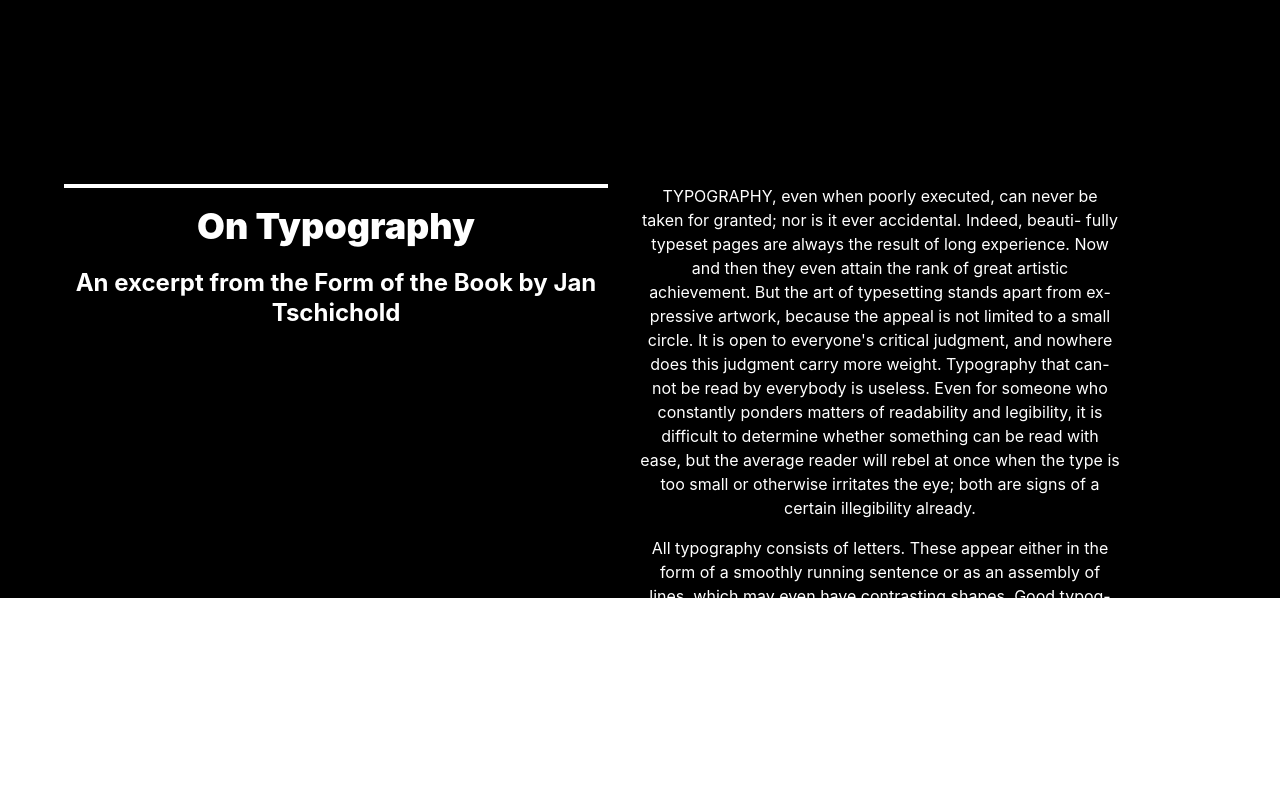
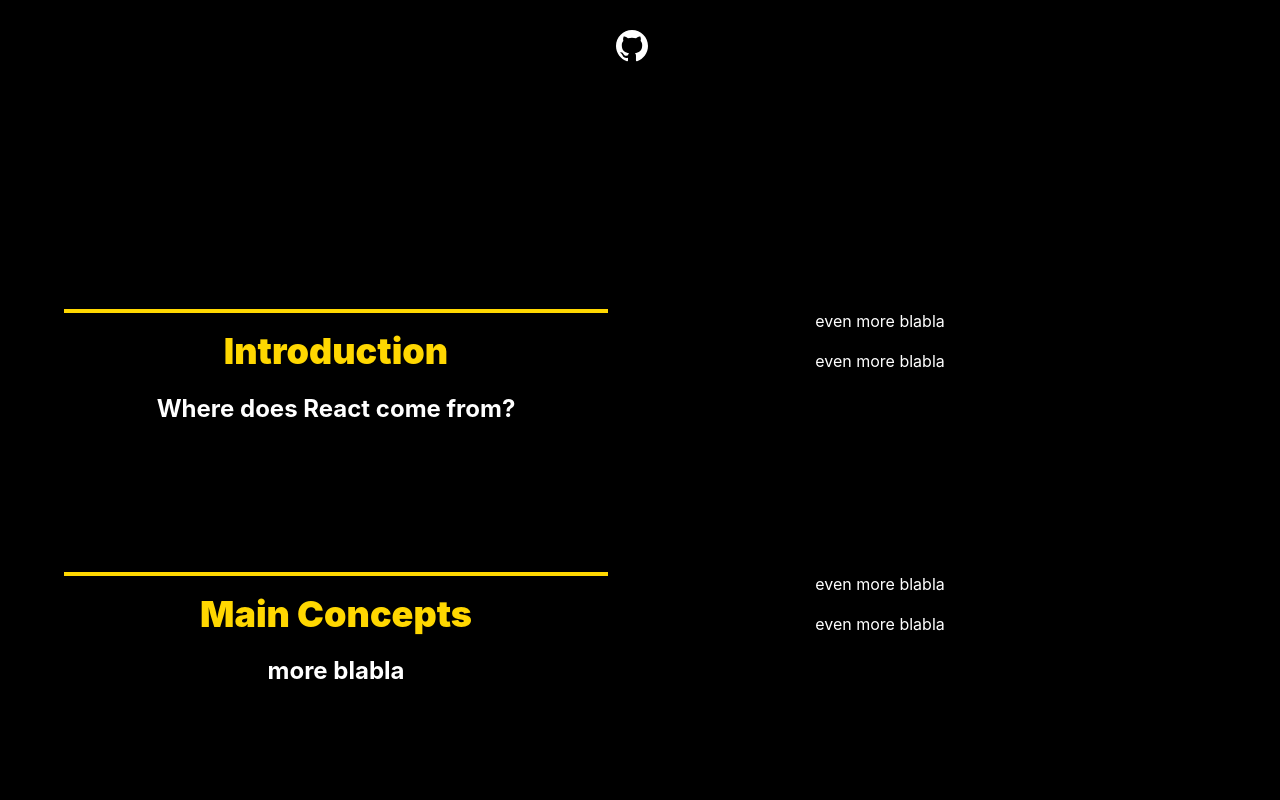
Before and after one commit to Bonk-Army/eportfolio_react, a React (Create React App) app: page / in a window 1280 px wide. Shown: the part 1000-1800 px from the top of the page. Built offline with nearby package versions, Linux system fonts and the light colour scheme.

Commit message:
:construction: working on slides component

```diff
--- a/public/index.html
+++ b/public/index.html
@@ -7,7 +7,7 @@
     <meta name="theme-color" content="#000000" />
     <meta
       name="description"
-      content="Web site created using create-react-app"
+      content="E-Portfolio React"
     />
     <link rel="apple-touch-icon" href="%PUBLIC_URL%/logo192.png" />
     <!--
@@ -24,7 +24,7 @@
       work correctly both with client-side routing and a non-root public URL.
       Learn how to configure a non-root public URL by running `npm run build`.
     -->
-    <title>React App</title>
+    <title>E-Portfolio React</title>
   </head>
   <body>
     <noscript>You need to enable JavaScript to run this app.</noscript>
--- a/src/components/cardlist/card-list.topics.js
+++ b/src/components/cardlist/card-list.topics.js
@@ -18,6 +18,7 @@
     {
         id: 4,
         name: 'Davids Presentation',
-        description: 'Obvious'
+        description: 'Obvious',
+        link: 'https://qt1337.github.io/Angular-ePortfolio/'
     },
 ];
--- a/src/components/slides/slide.component.jsx
+++ b/src/components/slides/slide.component.jsx
@@ -1,46 +1,33 @@
 import React from 'react';
 import 'tachyons';
+import {slides} from "./slides.text";
 
-const Slide = ({ topic, smallTopic, text }) => {
+const slide2 = slides;
+
+const Slide = ({ slides }) => {
     return (
-
-        <article className="white cf ph3 ph5-ns pv5 center">
+        <div>
+        {slide2.map(slide => (
+        <article className="yellow cf ph3 ph5-ns pv5 p5 center">
             <header className="fn fl-ns w-50-ns pr4-ns">
                 <h1 className="f2 lh-title fw9 mb3 mt0 pt3 bt bw2">
-                    On Typography
+                    {slide.topic}
                 </h1>
                 <h2 className="f3 white lh-title">
-                    An excerpt from the Form of the Book by Jan Tschichold
+                    {slide.smallTopic}
                 </h2>
             </header>
             <div className="white fn fl-ns w-50-ns">
                 <p className="f5 lh-copy measure mt0-ns">
-                    TYPOGRAPHY, even when poorly executed, can never be taken for granted;
-                    nor is it ever accidental. Indeed, beauti- fully typeset pages are always
-                    the result of long experience. Now and then they even attain the rank of
-                    great artistic achievement. But the art of typesetting stands apart from
-                    ex- pressive artwork, because the appeal is not limited to a small
-                    circle. It is open to everyone's critical judgment, and nowhere does this
-                    judgment carry more weight. Typography that can- not be read by everybody
-                    is useless. Even for someone who constantly ponders matters of
-                    readability and legibility, it is difficult to determine whether
-                    something can be read with ease, but the average reader will rebel at
-                    once when the type is too small or otherwise irritates the eye; both are
-                    signs of a certain illegibility already.
+                    {slide.text}
                 </p>
                 <p className="f5 lh-copy measure">
-                    All typography consists of letters. These appear either in the form of a
-                    smoothly running sentence or as an assembly of lines, which may even have
-                    contrasting shapes. Good typog- raphy begins, and this is no minor
-                    matter, with the typeset- ting of a single line of text in a book or a
-                    newspaper. Using exactly the same typeface, it is possible to create either
-                    a pleasant line, easily read, or an onerous one. Spacing, if it is too wide
-                    or too compressed, will spoil almost any typeface.
+                    {slide.text}
                 </p>
             </div>
         </article>
-
-
+        ))}
+        </div>
     );
 }
 
--- /dev/null
+++ b/src/components/slides/slides.text.js
@@ -0,0 +1,33 @@
+export const slides = [
+    {
+        "id": "1",
+        "topic": "Introduction",
+        "smallTopic": "Where does React come from?",
+        "text": "even more blabla"
+    },
+    {
+        "id": "1",
+        "topic": "Main Concepts",
+        "smallTopic": "more blabla",
+        "text": "even more blabla"
+    },
+    {
+        "id": "1",
+        "topic": "Blabla",
+        "smallTopic": "more blabla",
+        "text": "even more blabla"
+    },
+    {
+        "id": "1",
+        "topic": "Blabla",
+        "smallTopic": "more blabla",
+        "text": "even more blabla"
+    },
+    {
+        "id": "1",
+        "topic": "Blabla",
+        "smallTopic": "more blabla",
+        "text": "even more blabla"
+    },
+
+]
--- a/src/components/sociallogos/social-logo.component.jsx
+++ b/src/components/sociallogos/social-logo.component.jsx
@@ -7,7 +7,7 @@
     }
     render() {
         return(
-            <a className="link near-black hover-silver dib h2 w2 mr3" href="https://github.com/mrmrs"
+            <a className="link near-black hover-silver dib h2 w2 mr3" href="https://github.com/liza-kl"
                title="GitHub">
                 <svg fill="currentColor" xmlns="http://www.w3.org/2000/svg" viewBox="0 0 16 16" fill-rule="evenodd"
                      clip-rule="evenodd" stroke-linejoin="round" stroke-miterlimit="1.414">
```
